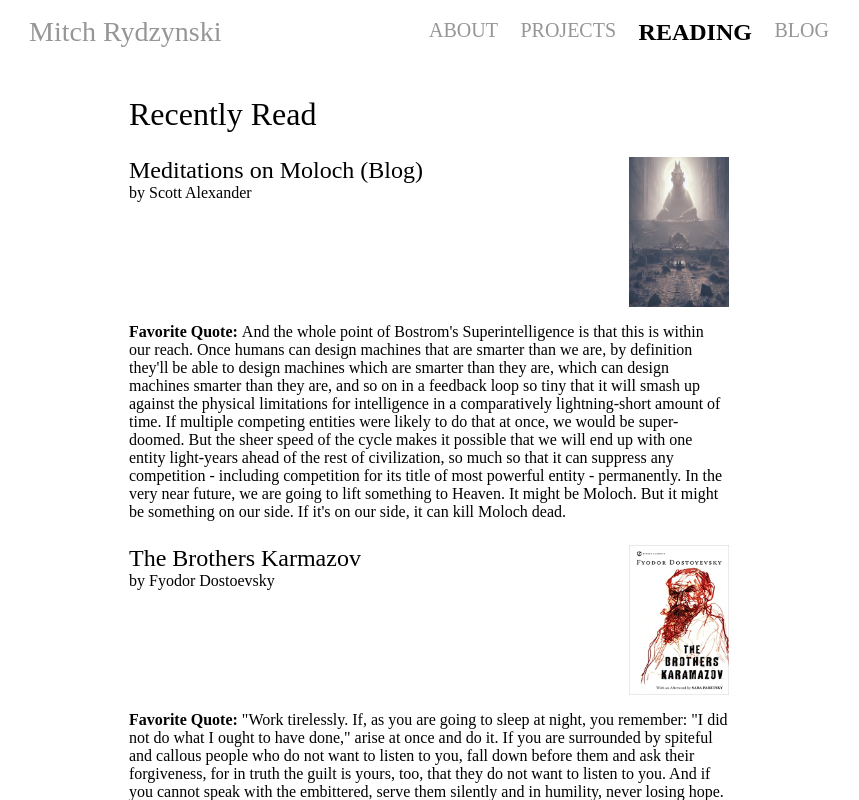
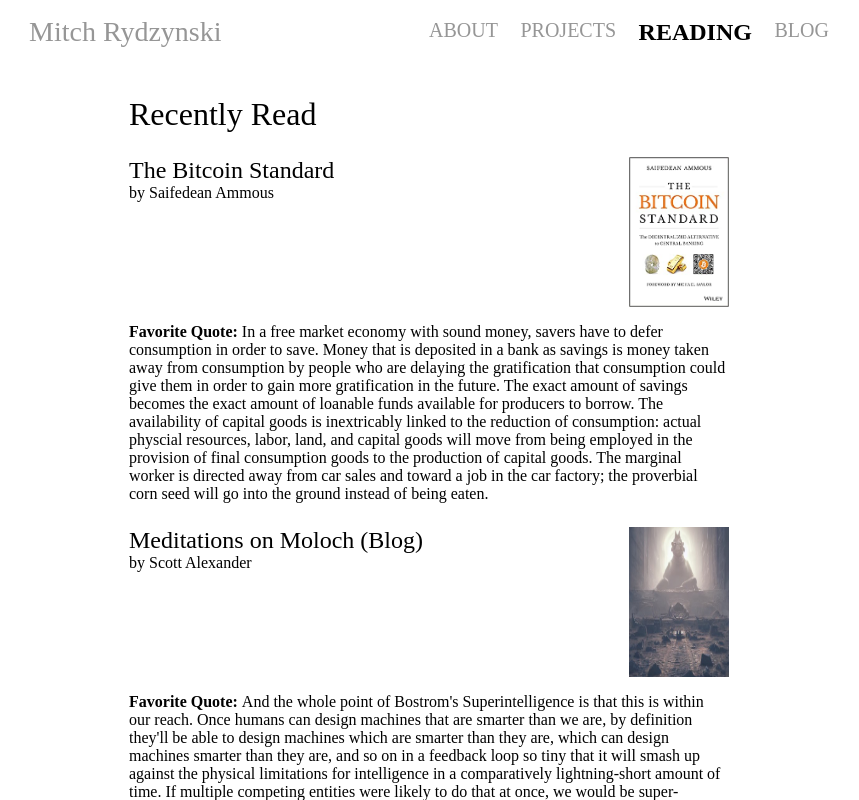
Before and after one commit to rydzynskim/rydzynskim.github.io, a React app: page /#/reading in a window 1280 px wide. Shown: the top 800 px of the page, without its empty margins (211-1070 px from the left). Built offline with nearby package versions, Linux system fonts and the light colour scheme; the HTML template or start-up script is replaced by a standard one.

Commit message:
add bitcoin standard to read books

```diff
--- a/src/pages/books/page.tsx
+++ b/src/pages/books/page.tsx
@@ -106,6 +106,18 @@ function Reading(): React.ReactElement {
       <div className={classes.sectionContainer}>
         <div className={classes.sectionText}>Recently Read</div>
         <ReadBook
+          title="The Bitcoin Standard"
+          author="Saifedean Ammous"
+          imgAlt="The Bitcoin Standard"
+          img={bitcoinStandard}
+          quote="In a free market economy with sound money, savers have to defer consumption in order to save. Money that is deposited in a bank as savings is money
+                taken away from consumption by people who are delaying the gratification that consumption could give them in order to gain more gratification
+                in the future. The exact amount of savings becomes the exact amount of loanable funds available for producers to borrow. The availability of capital
+                goods is inextricably linked to the reduction of consumption: actual physcial resources, labor, land, and capital goods will move from being employed
+                in the provision of final consumption goods to the production of capital goods. The marginal worker is directed away from car sales and toward a job
+                in the car factory; the proverbial corn seed will go into the ground instead of being eaten."
+        />
+        <ReadBook
           title="Meditations on Moloch (Blog)"
           author="Scott Alexander"
           imgAlt="Mediations on Moloch"
@@ -149,12 +161,6 @@ function Reading(): React.ReactElement {
           imgAlt="Computer Architecture"
         />
         <UpcomingBook
-          title="The Bitcoin Standard"
-          author="Saifedean Ammous"
-          img={bitcoinStandard}
-          imgAlt="The Bitcoin Standard"
-        />
-        <UpcomingBook
           title="Dune"
           author="Frank Herbert"
           img={dune}
```
Also changed, not shown: 1 other file (tests, documents, lock files or other folders).
